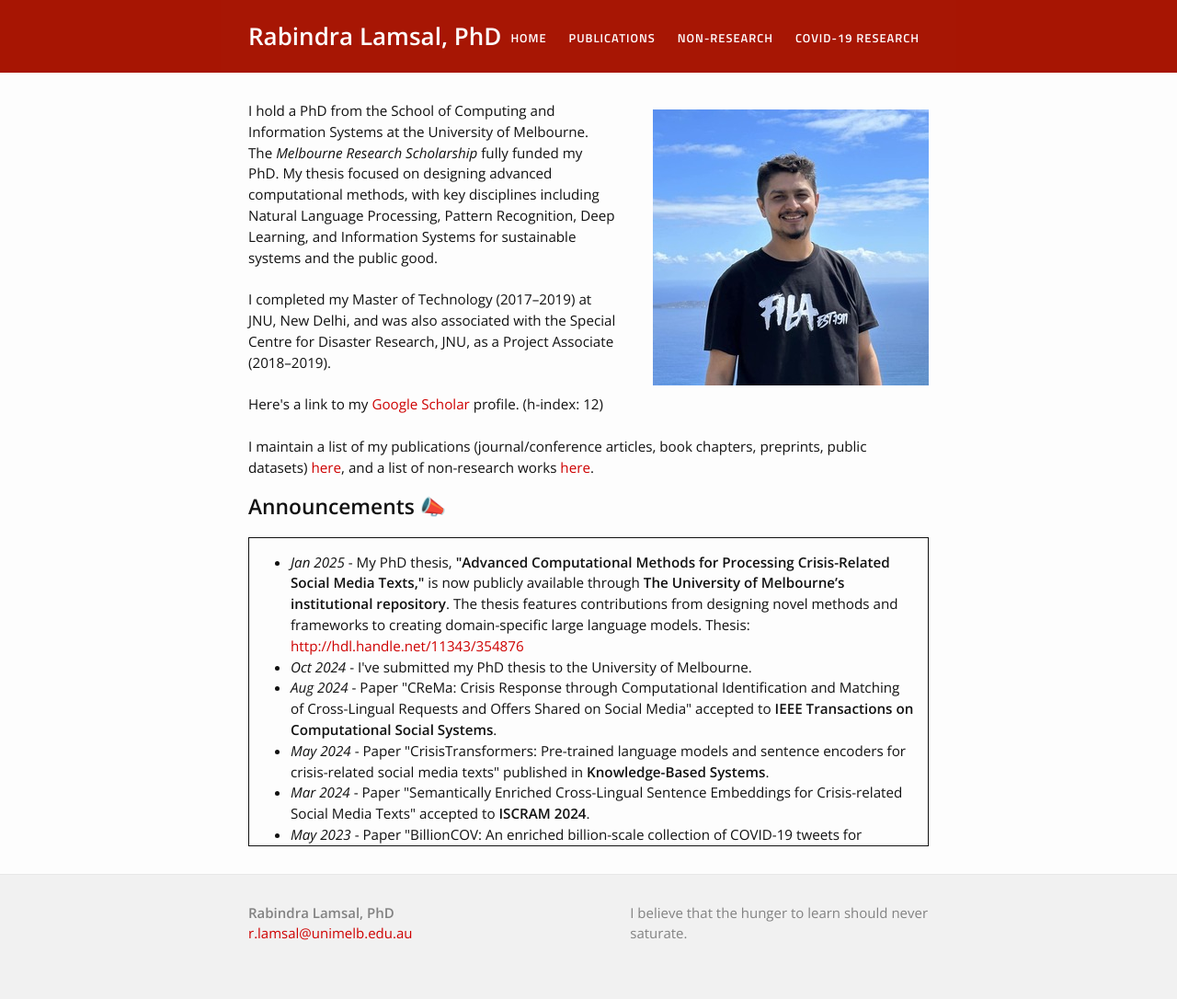
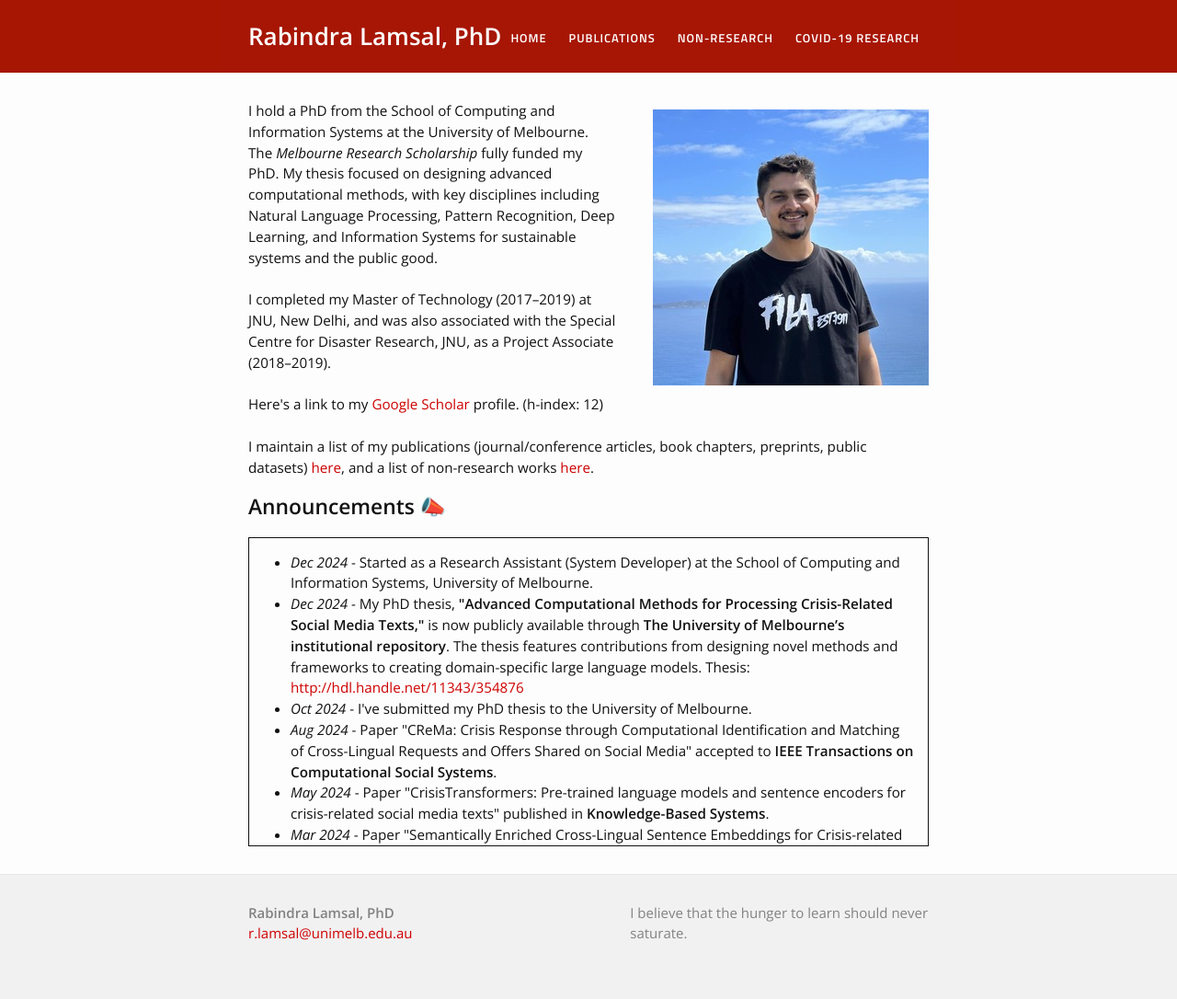
Before and after one commit to rabindralamsal/personal-site, a Jekyll site: the page built from index.html, in a window 1280 px wide. Shown: the whole page at 92% size. Built offline with Jekyll 4.4.1, drawn with Linux system fonts in a browser that asks for light colours.

Commit message:
Update index.html

```diff
--- a/index.html
+++ b/index.html
@@ -18,7 +18,8 @@
 <h2>Announcements 📣</h2>
 <div class="updates" style="height: 20em; overflow-y: scroll;border:1px solid; padding:15px;">
 <ul>
-<li><i>Jan 2025</i> - My PhD thesis, <b>"Advanced Computational Methods for Processing Crisis-Related Social Media Texts,"</b> is now publicly available through <b>The University of Melbourne’s institutional repository</b>. The thesis features contributions from designing novel methods and frameworks to creating domain-specific large language models. Thesis: <a href="http://hdl.handle.net/11343/354876">http://hdl.handle.net/11343/354876</a></li>
+<li><i>Dec 2024</i> - Started as a Research Assistant (System Developer) at the School of Computing and Information Systems, University of Melbourne.
+<li><i>Dec 2024</i> - My PhD thesis, <b>"Advanced Computational Methods for Processing Crisis-Related Social Media Texts,"</b> is now publicly available through <b>The University of Melbourne’s institutional repository</b>. The thesis features contributions from designing novel methods and frameworks to creating domain-specific large language models. Thesis: <a href="http://hdl.handle.net/11343/354876">http://hdl.handle.net/11343/354876</a></li>
 <li><i>Oct 2024</i> - I've submitted my PhD thesis to the University of Melbourne.</li>
 <li><i>Aug 2024</i> - Paper "CReMa: Crisis Response through Computational Identification and Matching of Cross-Lingual Requests and Offers Shared on Social Media" accepted to <b>IEEE Transactions on Computational Social Systems</b>.</li>
 <li><i>May 2024</i> - Paper "CrisisTransformers: Pre-trained language models and sentence encoders for crisis-related social media texts" published in <b>Knowledge-Based Systems</b>.</li>
```
